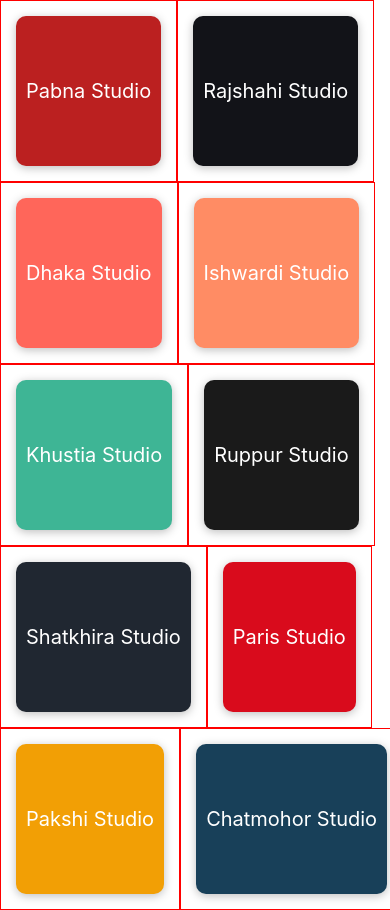
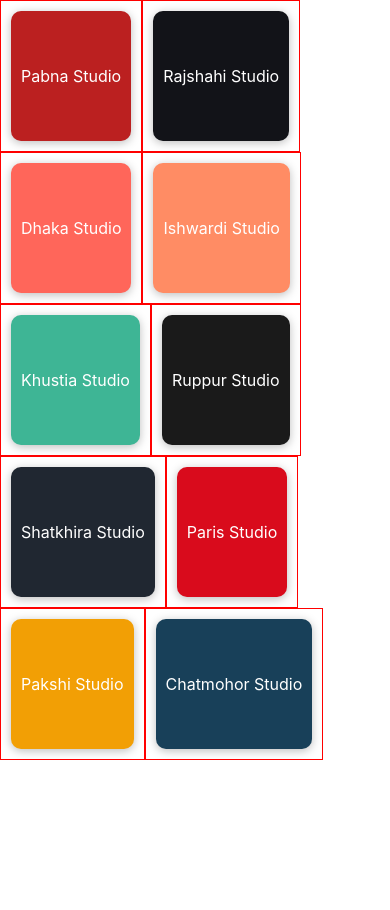
Before and after one commit to NaimBiswas/FoodMeals, a React Native app: screen / in a window 390 px wide. After the commit the page ends 844 px from the top, so only its background shows below. Built offline with nearby package versions, Linux system fonts and the light colour scheme.

Commit message:
slice data components

```diff
--- /dev/null
+++ b/data/dummyData.js
@@ -0,0 +1,16 @@
+/* eslint-disable prettier/prettier */
+import Category from "../models/categoryModel";
+
+export const Categoires = [
+   new Category('1', 'Pabna Studio', 'This is Description', '#BB2020'),
+   new Category('2', 'Rajshahi Studio', 'This is Description', '#121318'),
+   new Category('3', 'Dhaka Studio', 'This is Description', '#ff665a'),
+   new Category('4', 'Ishwardi Studio', 'This is Description', '#ff8c64'),
+   new Category('5', 'Khustia Studio', 'This is Description', '#3eb595'),
+   new Category('6', 'Ruppur Studio', 'This is Description', '#1A1A1A'),
+   new Category('7', 'Shatkhira Studio', 'This is Description', '#202731'),
+   new Category('8', 'Paris Studio', 'This is Description', '#D90B1C'),
+   new Category('9', 'Pakshi Studio', 'This is Description', '#F29F05'),
+
+   new Category('10', 'Chatmohor Studio', 'This is Description', '#184059'),
+]
--- /dev/null
+++ b/models/categoryModel.js
@@ -0,0 +1,10 @@
+/* eslint-disable prettier/prettier */
+class Category {
+   constructor (id, title, des, color) {
+      this.id = id;
+      this.title = title;
+      this.des = des;
+      this.color = color;
+   }
+}
+export default Category
--- a/screen/MealCategoriesScreen.js
+++ b/screen/MealCategoriesScreen.js
@@ -1,68 +1,25 @@
 /* eslint-disable prettier/prettier */
 import React from 'react';
-import { View, Text, FlatList, StyleSheet, TouchableNativeFeedback, TouchableHighlight, } from 'react-native';
+import { View, Text, FlatList, StyleSheet, TouchableNativeFeedback, Alert } from 'react-native';
+import { Categoires } from '../data/dummyData';
 
-const data = [
-   {
-      id: '1',
-      title: 'Pabna Studio',
-      des: 'This is Description',
-      color: '#BB2020',
-   }, {
-      id: '2',
-      title: 'Rajshahi Studio',
-      des: 'This is Description',
-      color: '#121318',
-   }, {
-      id: '3',
-      title: 'Dhaka Studio',
-      des: 'This is Description',
-      color: '#ff665a',
-   }, {
-      id: '4',
-      title: 'Ishwardi Studio',
-      des: 'This is Description',
-      color: '#ff8c64',
-   }, {
-      id: '5',
-      title: 'Khustia Studio',
-      des: 'This is Description',
-      color: '#3eb595',
-   }, {
-      id: '6',
-      title: 'Ruppur Studio',
-      des: 'This is Description',
-      color: '#1A1A1A',
-   }, {
-      id: '7',
-      title: 'Shatkhira Studio',
-      des: 'This is Description',
-      color: '#202731',
-   }, {
-      id: '8',
-      title: 'Paris Studio',
-      des: 'This is Description',
-      color: '#D90B1C',
-   }, {
-      id: '9',
-      title: 'Pakshi Studio',
-      des: 'This is Description',
-      color: '#F29F05',
-   }, {
-      id: '10',
-      title: 'Chatmohor Studio',
-      des: 'This is Description',
-      color: '#184059',
-   },
-
-];
 
 
 
 function MealCategoriesScreen(props) {
+
+   const onclickAlert = (title) => {
+      Alert.alert('Hey!', `You have clicked on ${title}`, [{ text: 'Okay', style: 'destructive' }]);
+   };
+
+
+
+
    const renderItems = (itemData) => {
       return (
-         <TouchableNativeFeedback style={style.touchStyle}>
+         <TouchableNativeFeedback
+            style={style.touchStyle}
+            onPress={() => onclickAlert(itemData.item.title)}>
             <View style={{ ...style.renderView, ...{ backgroundColor: itemData.item.color } }}>
                <Text numberOfLines={2} style={style.renderText}>{itemData.item.title}</Text>
             </View>
@@ -73,7 +30,7 @@ function MealCategoriesScreen(props) {
    return (
 
       <View>
-         <FlatList showsVerticalScrollIndicator={false} numColumns={2} data={data} renderItem={renderItems} />
+         <FlatList showsVerticalScrollIndicator={false} numColumns={2} data={Categoires} renderItem={renderItems} />
       </View>
    );
 }
@@ -83,16 +40,16 @@ const style = StyleSheet.create({
       alignContent: 'center',
       textAlignVertical: 'center',
       textAlign: 'center',
-      height: 150,
+      height: 130,
       color: '#fff',
-      fontSize: 20,
+      fontSize: 16,
       padding: 10,
-      lineHeight: 30
+      lineHeight: 30,
    },
    renderView: {
       display: 'flex',
       flex: 1,
-      margin: 15,
+      margin: 10,
       borderRadius: 10,
       shadowColor: 'black',
       shadowOpacity: 0.26,
```
